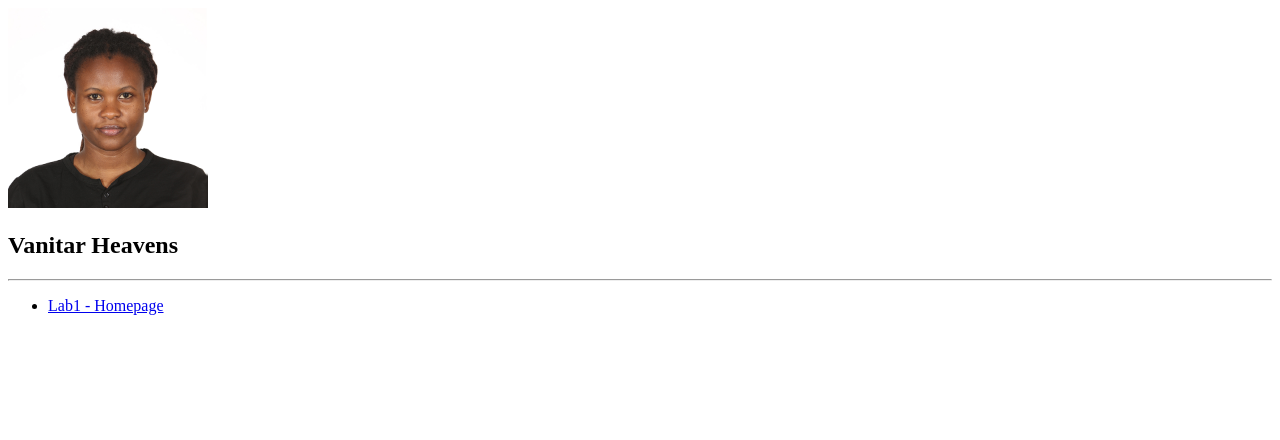
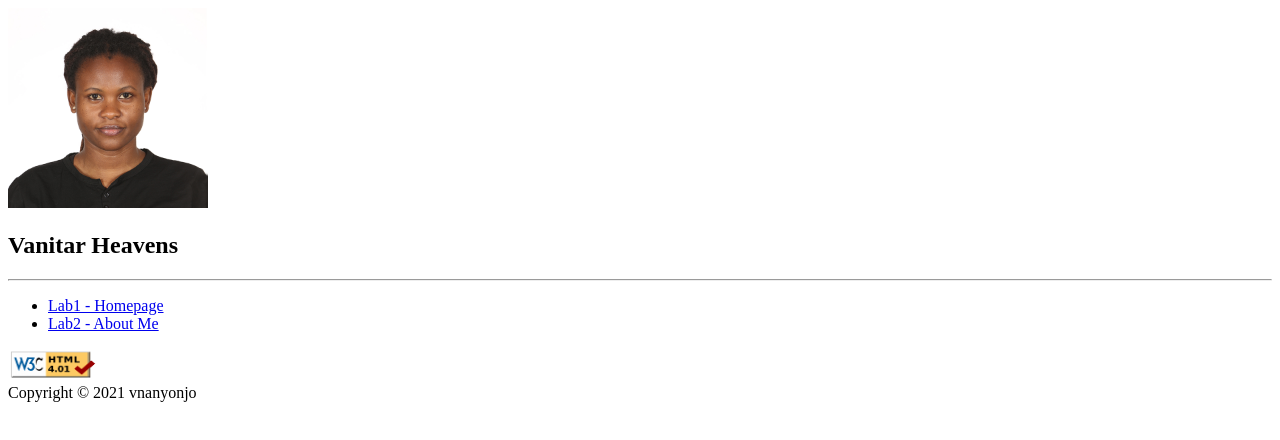
Before and after one commit to vanitarheavens/vanitarheavens.github.io, a plain HTML site: page index.html in a window 1280 px wide. Drawn offline with Linux system fonts and the light colour scheme.

Commit message:
update about me page

```diff
--- a/index.html
+++ b/index.html
@@ -1,5 +1,5 @@
 <!DOCTYPE html>
-<html>
+<html lang="en">
 <head>
     <meta charset="UTF-8">
     <meta content="width=device-width, initial-scale=1.0" name="viewport">
@@ -13,6 +13,20 @@
 </section>
 <ul>
     <li><a href="https://vanitarheavens.github.io/">Lab1 - Homepage</a></li>
+    <li><a href="https://vanitarheavens.github.io/lab2-aboutme/aboutme.html">Lab2 - About Me</a></li>
 </ul>
+
+<footer>
+    <div>
+
+        <a href="https://validator.w3.org/nu/?doc=https://vanitarheavens.github.io/index.html">
+            <img style="border:0;width:88px;height:31px" src="HTML-checker.png" alt="html validator"/>
+        </a>
+
+        <div>
+            <div>Copyright &copy; 2021 vnanyonjo</div>
+        </div>
+    </div>
+</footer>
 </body>
 </html>
```
Also changed, not shown: HTML-checker.png (added).
